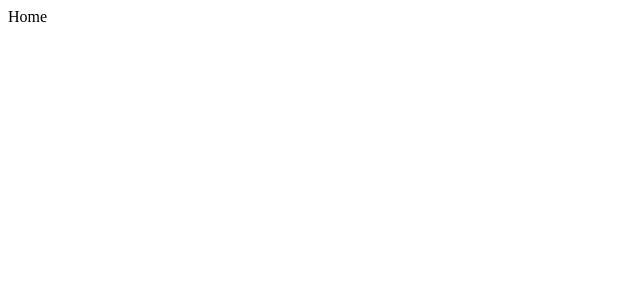
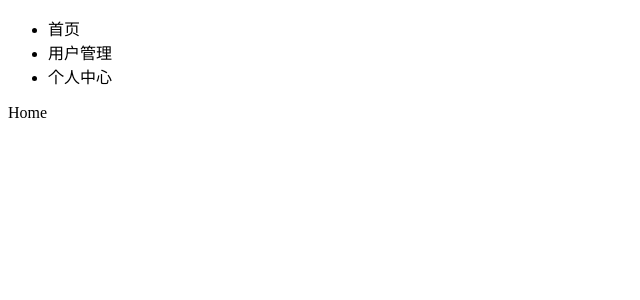
Before and after one commit to ghx9908/react-router, a React (Vite) app: page / in a window 1280 px wide. Shown: the top 300 px of the page, without its empty margins (0-640 px from the left). Built offline with nearby package versions, Linux system fonts and the light colour scheme.

Commit message:
feat: 使用嵌套路由

```diff
--- a/src/main.jsx
+++ b/src/main.jsx
@@ -1,16 +1,33 @@
 import ReactDOM from "react-dom/client"
-import { BrowserRouter, HashRouter, Routes, Route } from "./react-router-dom"
+import {
+  BrowserRouter,
+  HashRouter,
+  Routes,
+  Route,
+  Link,
+} from "./react-router-dom"
 import Home from "./components/Home"
 import User from "./components/User"
 import Profile from "./components/Profile"
 import Post from "./components/Post"
 ReactDOM.createRoot(document.getElementById("root")).render(
-  <HashRouter>
+  <BrowserRouter>
+    <ul>
+      <li>
+        <Link to="/">首页</Link>
+      </li>
+      <li>
+        <Link to="/user">用户管理</Link>
+      </li>
+      <li>
+        <Link to="/profile">个人中心</Link>
+      </li>
+    </ul>
     <Routes>
       <Route path="/post/:id" element={<Post />} />
       <Route path="/" element={<Home />} />
       <Route path="/user" element={<User />} />
       <Route path="/profile" element={<Profile />} />
     </Routes>
-  </HashRouter>
+  </BrowserRouter>
 )
--- a/src/react-router-dom/index.jsx
+++ b/src/react-router-dom/index.jsx
@@ -1,5 +1,5 @@
 import { useState, useLayoutEffect, useRef } from "react"
-import { Router, Routes, Route } from "../react-router"
+import { Router, Routes, Route, useNavigate } from "../react-router"
 export { Route, Routes }
 import { createHashHistory, createBrowserHistory } from "../router"
 export function BrowserRouter({ children }) {
@@ -53,3 +53,13 @@ export function HashRouter({ children }) {
     />
   )
 }
+
+export const Link = function (props) {
+  const { to, state, ...rest } = props
+  const navigate = useNavigate()
+  function handleClick(event) {
+    event.preventDefault()
+    navigate(to, state)
+  }
+  return <a {...rest} onClick={handleClick} />
+}
--- a/src/react-router/index.js
+++ b/src/react-router/index.js
@@ -1,2 +1,3 @@
 import { Router, Routes, Route } from "./lib/components"
+export * from "./lib/hooks"
 export { Router, Routes, Route }
--- a/src/react-router/lib/hooks.js
+++ b/src/react-router/lib/hooks.js
@@ -22,3 +22,14 @@ export function useRoutes(routes) {
   console.log(match)
   return match.route.element
 }
+
+export function useNavigate() {
+  let navigator = React.useContext(NavigatorContext)
+  let navigate = React.useCallback(
+    (to, state) => {
+      navigator.push(to, state)
+    },
+    [navigator]
+  )
+  return navigate
+}
```
